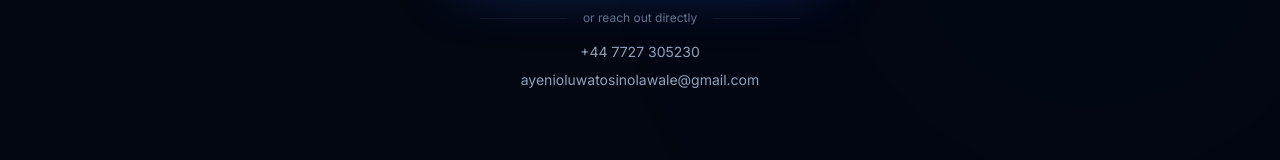
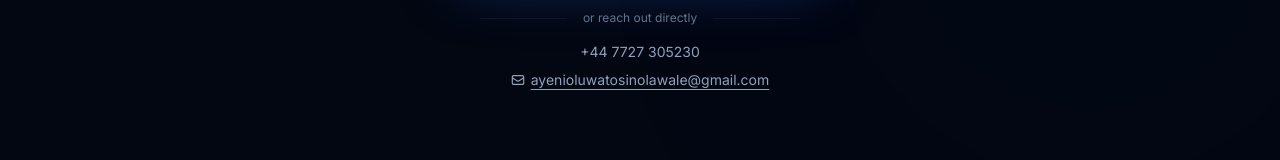
Before and after one commit to AyeniOluwatosinOlawale/anaai-site, a Next.js app: page / in a window 1280 px wide. Shown: the part 4687-4847 px from the top of the page. Built offline with nearby package versions, Linux system fonts and the light colour scheme.

Commit message:
Make email visually clickable with underline and mail icon

```diff
--- a/app/components/BookingSection.tsx
+++ b/app/components/BookingSection.tsx
@@ -132,8 +132,11 @@ export default function BookingSection() {
             </a>
             <a
               href="mailto:ayenioluwatosinolawale@gmail.com"
-              className="text-slate-400 hover:text-[#60A5FA] transition-colors text-sm"
+              className="inline-flex items-center gap-1.5 text-slate-400 hover:text-[#60A5FA] transition-colors text-sm underline underline-offset-4"
             >
+              <svg className="w-3.5 h-3.5 shrink-0" fill="none" viewBox="0 0 24 24" stroke="currentColor" strokeWidth={2}>
+                <path strokeLinecap="round" strokeLinejoin="round" d="M21.75 6.75v10.5a2.25 2.25 0 01-2.25 2.25h-15a2.25 2.25 0 01-2.25-2.25V6.75m19.5 0A2.25 2.25 0 0019.5 4.5h-15a2.25 2.25 0 00-2.25 2.25m19.5 0v.243a2.25 2.25 0 01-1.07 1.916l-7.5 4.615a2.25 2.25 0 01-2.36 0L3.32 8.91a2.25 2.25 0 01-1.07-1.916V6.75" />
+              </svg>
               ayenioluwatosinolawale@gmail.com
             </a>
           </div>
```
